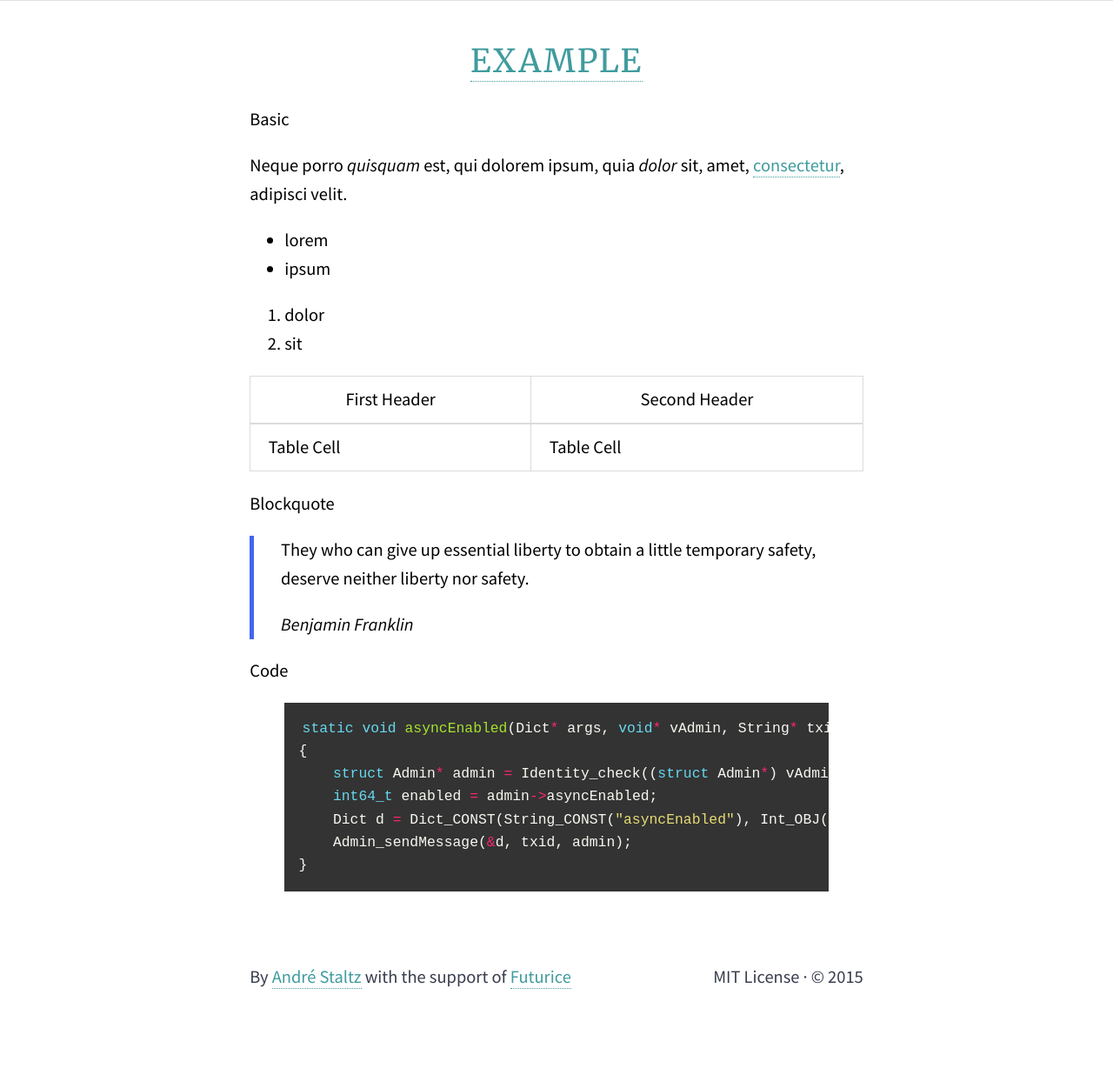
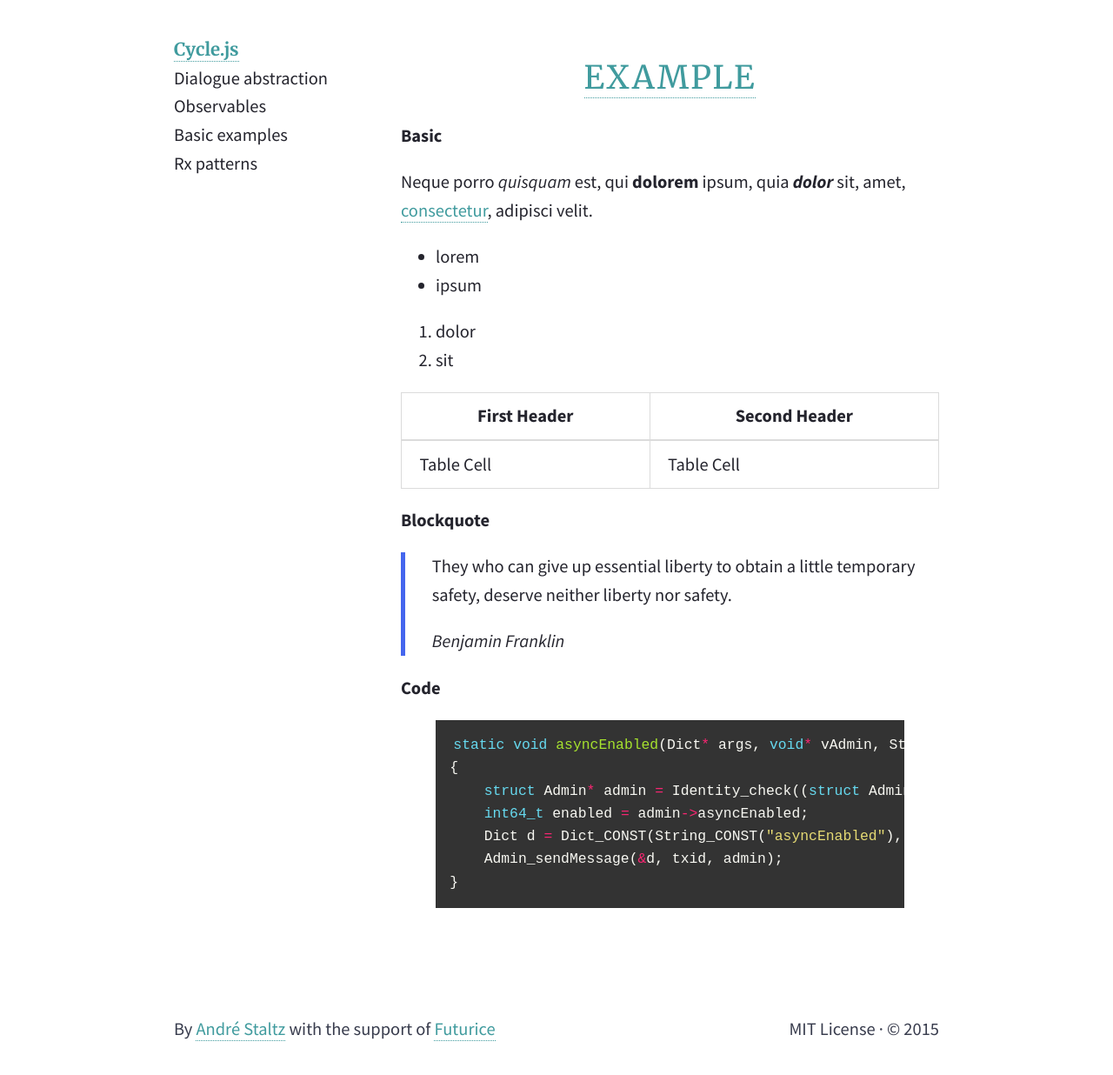
Before and after one commit to cyclejs/old-website, a Jekyll site: the page built from _posts/2014-09-09-example.md, in a window 1280 px wide and 1241 px high. Shown: the top 1236 px of the window at 87% size. Built offline with Jekyll 4.4.1, drawn with Linux system fonts in a browser that asks for light colours; nearby versions of some CDN libraries.

Commit message:
Make responsive side menu

```diff
--- a/_layouts/default.html
+++ b/_layouts/default.html
@@ -1,12 +1,23 @@
 ---
 layout: blank
 ---
+    <div class="page-body">
+      <nav class="side-menu">
+        <a href="/" class="cycle-home-link">Cycle.js</a>
+        <ul>
+          <li>Dialogue abstraction</li>
+          <li>Observables</li>
+          <li>Basic examples</li>
+          <li>Rx patterns</li>
+        </ul>
+      </nav>
       <article>
         <header>
-        <h2><a href="{{ page.url | prepend: site.baseur }}">{{ page.title }}</a></h2>
+          <h2><a href="{{ page.url | prepend: site.baseurl }}">{{ page.title }}</a></h2>
           <!--<p>{% if page.categories %}{{ page.categories | array_to_sentence_string }}{% endif %}</p>-->
         </header>
         <div>
 {{ content }}
         </div>
       </article>
+    </div>
--- a/_sass/basic.sass
+++ b/_sass/basic.sass
@@ -20,12 +20,10 @@ a
     transition: color .2s ease-out
     border-bottom: 1px dotted $anchor
     &:hover
-        $anchor-hover: adjust_hue($anchor, -45)
-        color: $anchor-hover
-        border-bottom: 1px dotted $anchor-hover
+        border-bottom: 1px solid $anchor
 
 strong, b, th
-    font-weight: 400
+    font-weight: bold
 
 iframe, img, embed, object, video
     max-width: 100%
@@ -51,12 +49,8 @@ blockquote
 nav
     ul
         padding-left: 0
-    li
-        display: inline-block
-        margin-right: 10%
 
 article
-    border-top: 1px solid
     overflow-x: auto
     header
         text-align: center
--- a/_sass/mixins.sass
+++ b/_sass/mixins.sass
@@ -2,26 +2,12 @@
     $light: lightness($background) > 50%
 
     background: $background
-    color: if($light, black, white)
-
-=body_background($background, $padding)
-    $is_white: lightness($background) == 100%
-
-    background: $background
-
-    @if $is_white
-        > *
-            padding: 1em calc(#{$padding} - #{$padding / 5% * 1em})
-    @else
-        padding: 0 calc(#{$padding * 0.8} - #{$padding * 0.8 / 5% * 1em})
-        > *
-            padding: 1em calc(13% - 1.6em)
+    color: if($light, $black, $white)
 
 =article_background($background, $anchor)
     +contrast($background)
     $light: lightness($background) > 50%
 
-    border-top-color: if($light, darken($background, 12%), lighten($background, 12%))
     tr:hover
         background-color: if($light, darken($background, 7%), lighten($background, 7%))
     th
@@ -31,8 +17,8 @@
     header p
         color: if($light, darken($background, 60%), lighten($background, 60%))
     footer a
-        border-color: if($light, black, white)
+        border-color: if($light, $black, $white)
         border-width: 2px
         &:hover
-            background-color: if($light, black, white)
-            color: if($light, white, black)
+            background-color: if($light, $black, $white)
+            color: if($light, $white, $black)
--- a/main.sass
+++ b/main.sass
@@ -5,17 +5,14 @@
 @import basic
 @import mixins
 
-$body: $white
 $padding: 33%
+$default-padding: 2em
 $anchor: $teal
 $nav: $gray-dark
-$headline: $teal
-$description: $white
+$side-menu-width: 220px
 
 body
-    +body_background($body, $padding)
-    > div
-        +contrast($description)
+    background: $white
 
 body > header h1
     font-weight: bold
@@ -26,16 +23,36 @@ h1, h2, h3, h4, h5, h6
     header &
         text-transform: uppercase
 
-body > div:first-of-type
-    +contrast($headline)
-    h1
-        padding-top: 1em
-        padding-bottom: 1em
+.cycle-home-link
+    font-family: "Merriweather", serif
+    font-weight: bold
+
+.page-body, footer
+    padding: $default-padding
+    margin: 0 auto
+    max-width: 880px
+
+.side-menu
+    position: fixed
+    top: $default-padding
+    width: $side-menu-width
+    height: 100%
+    overflow: hidden
+
+article
+    margin-left: calc(#{$side-menu-width} + #{$default-padding})
+    +article_background($white, $anchor)
+
+@media only screen and (max-width: 680px)
+    .side-menu
+        position: relative
+        width: inherit
+        height: inherit
+        top: inherit
+    article
+        margin-left: 0
 
 nav ul
     margin: 0
 
-article
-    +article_background($white, $anchor)
-
 @import vendor
```
Lines whose indentation alone changed are shown as unchanged.
